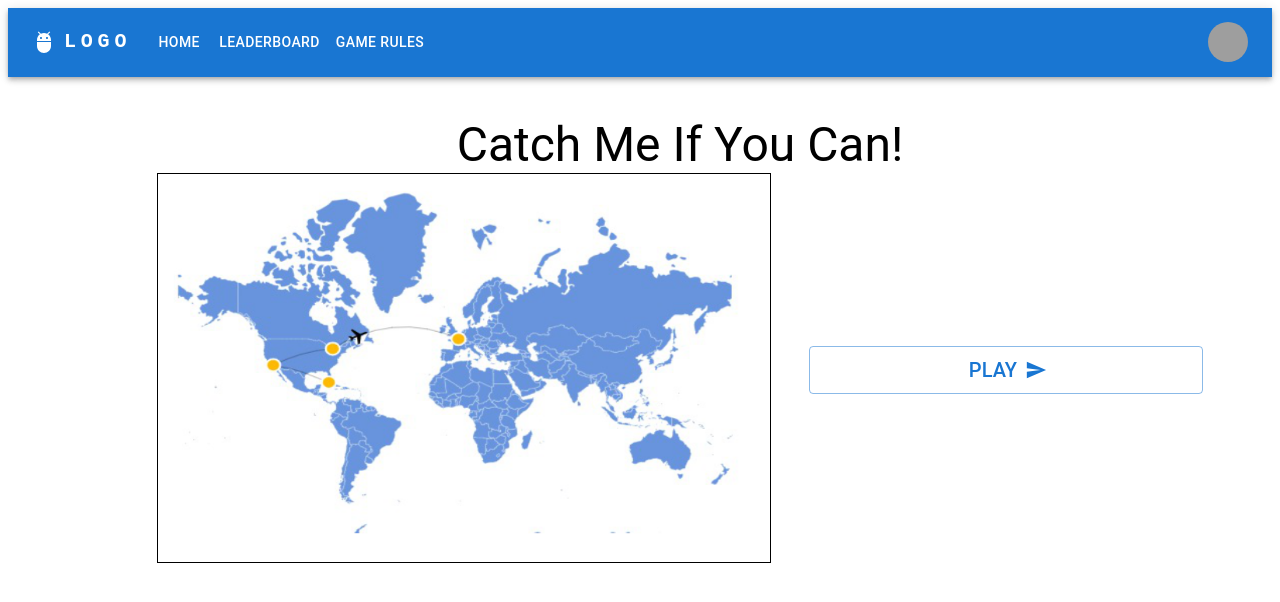
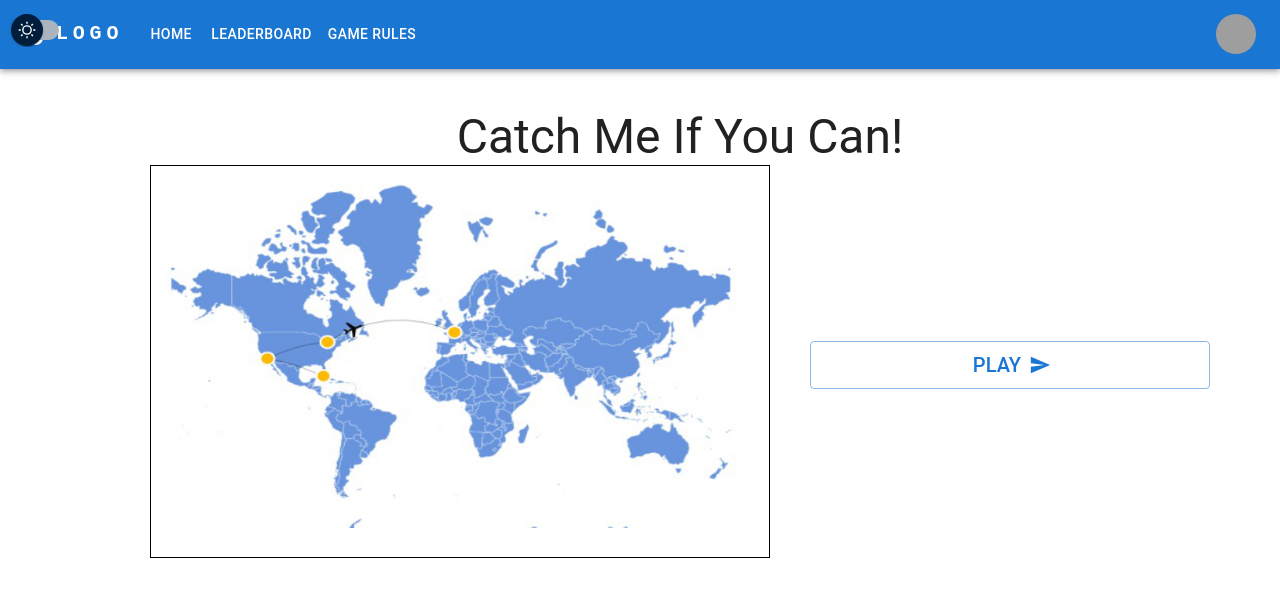
Before and after one commit to rupcgroup4/React-Final-Project, a React (Create React App) app in the folder client/: page / in a window 1280 px wide. Shown: the top 602 px of the page. Built offline with nearby package versions, Linux system fonts and the light colour scheme; grey boxes are pictures that could not be loaded.

Commit message:
update darkmode toggle

```diff
--- a/client/src/App.js
+++ b/client/src/App.js
@@ -12,14 +12,6 @@ import NavBar from './components/NavBar/NavBar';
 function App() {
   return (
     <div>
-      <div
-        style={{
-          marginLeft: '1.4rem',
-          display: 'flex',
-          flexDirection: 'row-reverse',
-          justifyContent: 'space-between',
-        }}
-      ></div>
       <NavBar />
       <div>
         <Routes>
--- a/client/src/components/NavBar/DarkModeComponent.jsx
+++ b/client/src/components/NavBar/DarkModeComponent.jsx
@@ -67,7 +67,7 @@ export default function DarkModeComponent() {
     },
   }));
   return (
-    <ThemeProvider theme={darkTheme} >
+    <ThemeProvider theme={darkTheme}  >
       <FormControlLabel
 
         control={
--- a/client/src/components/NavBar/NavBar.jsx
+++ b/client/src/components/NavBar/NavBar.jsx
@@ -1,27 +1,30 @@
-import * as React from 'react';
-import AppBar from '@mui/material/AppBar';
-import Box from '@mui/material/Box';
-import Toolbar from '@mui/material/Toolbar';
-import IconButton from '@mui/material/IconButton';
-import Typography from '@mui/material/Typography';
-import Menu from '@mui/material/Menu';
-import MenuIcon from '@mui/icons-material/Menu';
-import Container from '@mui/material/Container';
-import Avatar from '@mui/material/Avatar';
-import Button from '@mui/material/Button';
-import Tooltip from '@mui/material/Tooltip';
-import MenuItem from '@mui/material/MenuItem';
-import AdbIcon from '@mui/icons-material/Adb';
-import { Link } from 'react-router-dom';
+import * as React from "react";
+import {
+  AppBar,
+  Box,
+  Toolbar,
+  IconButton,
+  Typography,
+  Menu,
+  Container,
+  Avatar,
+  Button,
+  Tooltip,
+  MenuItem,
+} from "@mui/material";
+import MenuIcon from "@mui/icons-material/Menu";
+import AdbIcon from "@mui/icons-material/Adb";
+import { Link } from "react-router-dom";
+import DarkModeComponent from "./DarkModeComponent";
 
 const pages = [
-  { name: 'Home', route: '/' },
-  { name: 'Leaderboard', route: '/leaderboard' },
-  { name: 'Game Rules', route: '/gamerules' },
+  { name: "Home", route: "/" },
+  { name: "Leaderboard", route: "/leaderboard" },
+  { name: "Game Rules", route: "/gamerules" },
 ];
 const settings = [
-  { name: 'Profile', route: '/profile' },
-  { name: 'Login', route: '/Login' },
+  { name: "Profile", route: "/profile" },
+  { name: "Login", route: "/Login" },
 ];
 
 function NavBar() {
@@ -42,25 +45,32 @@ function NavBar() {
   const handleCloseUserMenu = () => {
     setAnchorElUser(null);
   };
-
+  const style = {
+    position: "absolute",
+    left: 15,
+    top: 5
+  };
   return (
-    <AppBar position='static'>
-      <Container maxWidth='xl'>
+    <AppBar position="static">
+      <div style={style}>
+        <DarkModeComponent />
+      </div>
+      <Container maxWidth="xl">
         <Toolbar disableGutters>
-          <AdbIcon sx={{ display: { xs: 'none', md: 'flex' }, mr: 1 }} />
+          <AdbIcon sx={{ display: { xs: "none", md: "flex" }, mr: 1 }} />
           <Typography
-            variant='h6'
+            variant="h6"
             noWrap
-            component='a'
-            href='/'
+            component="a"
+            href="/"
             sx={{
               mr: 2,
-              display: { xs: 'none', md: 'flex' },
-              fontFamily: 'monospace',
+              display: { xs: "none", md: "flex" },
+              fontFamily: "monospace",
               fontWeight: 700,
-              letterSpacing: '.3rem',
-              color: 'inherit',
-              textDecoration: 'none',
+              letterSpacing: ".3rem",
+              color: "inherit",
+              textDecoration: "none",
             }}
           >
             LOGO
@@ -121,16 +131,16 @@ function NavBar() {
           >
             LOGO
           </Typography> */}
-          <Box sx={{ flexGrow: 1, display: { xs: 'none', md: 'flex' } }}>
+          <Box sx={{ flexGrow: 1, display: { xs: "none", md: "flex" } }}>
             {pages.map((page) => (
               <Link
                 to={page.route}
-                style={{ textDecoration: 'none', color: 'inherit' }}
+                style={{ textDecoration: "none", color: "inherit" }}
               >
                 <Button
                   key={page.route}
                   onClick={handleCloseNavMenu}
-                  sx={{ my: 2, color: 'white', display: 'block' }}
+                  sx={{ my: 2, color: "white", display: "block" }}
                 >
                   {page.name}
                 </Button>
@@ -139,23 +149,23 @@ function NavBar() {
           </Box>
 
           <Box sx={{ flexGrow: 0 }}>
-            <Tooltip title='Open settings'>
+            <Tooltip title="Open settings">
               <IconButton onClick={handleOpenUserMenu} sx={{ p: 0 }}>
-                <Avatar alt='Remy Sharp' src='/static/images/avatar/2.jpg' />
+                <Avatar alt="Remy Sharp" src="/static/images/avatar/2.jpg" />
               </IconButton>
             </Tooltip>
             <Menu
-              sx={{ mt: '45px' }}
-              id='menu-appbar'
+              sx={{ mt: "45px" }}
+              id="menu-appbar"
               anchorEl={anchorElUser}
               anchorOrigin={{
-                vertical: 'top',
-                horizontal: 'right',
+                vertical: "top",
+                horizontal: "right",
               }}
               keepMounted
               transformOrigin={{
-                vertical: 'top',
-                horizontal: 'right',
+                vertical: "top",
+                horizontal: "right",
               }}
               open={Boolean(anchorElUser)}
               onClose={handleCloseUserMenu}
@@ -163,10 +173,10 @@ function NavBar() {
               {settings.map((setting) => (
                 <Link
                   to={setting.route}
-                  style={{ textDecoration: 'none', color: 'inherit' }}
+                  style={{ textDecoration: "none", color: "inherit" }}
                 >
                   <MenuItem key={setting.route} onClick={handleCloseUserMenu}>
-                    <Typography textAlign='center'>{setting.name}</Typography>
+                    <Typography textAlign="center">{setting.name}</Typography>
                   </MenuItem>
                 </Link>
               ))}
```
